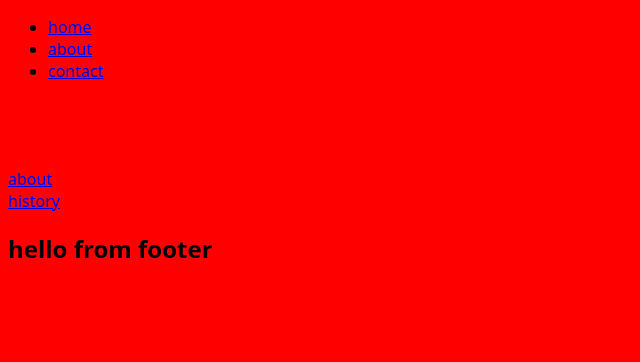
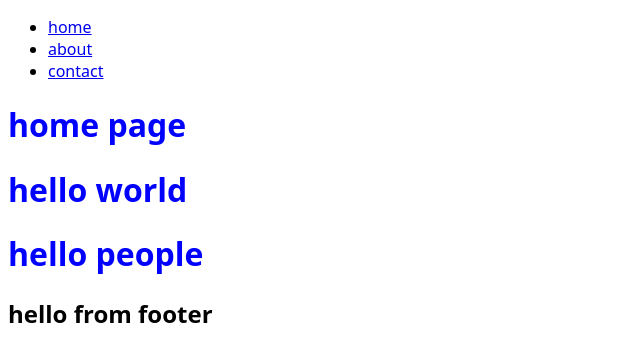
Before and after one commit to Fc0S4b/gatsbyTutorial, a Gatsby site: page / in a window 1280 px wide. Shown: the whole page, without its empty margins (0-640 px from the left). Built offline with nearby package versions, Linux system fonts and the light colour scheme; Gatsby itself is replaced by a stand-in of ours.

Commit message:
Css naming issues

```diff
--- a/src/components/Layout.css
+++ b/src/components/Layout.css
@@ -1,8 +1,16 @@
 
 body{
   font-family: system-ui, -apple-system, BlinkMacSystemFont, 'Segoe UI', Roboto, Oxygen, Ubuntu, Cantarell, 'Open Sans', 'Helvetica Neue', sans-serif;
-  background: red;
+
 }
 h1{
   color: blue;
 }
+
+.about-heading{
+  color: green;
+}
+
+.home-heading{
+  color: blue;
+}
--- a/src/pages/about.js
+++ b/src/pages/about.js
@@ -3,7 +3,9 @@ import Layout from "../components/Layout"
 const about = () => {
   return (
     <Layout>
-      <h1> Hello world!!!</h1>
+      <div className="about-heading">
+        <h1> about page</h1>
+      </div>
     </Layout>
   )
 }
--- a/src/pages/index.js
+++ b/src/pages/index.js
@@ -4,13 +4,10 @@ import Layout from "../components/Layout"
 export default function Home() {
   return (
     <Layout>
-      {/* inline style more specific, applies first */}
-      <h1 style={{ color: "red", textTransform: "center" }}> home page</h1>
-      <div>
-        <Link to="/about">about</Link>
-      </div>
-      <div>
-        <Link to="/company/history">history</Link>
+      <div className="home-heading">
+        <h1>home page</h1>
+        <h1>hello world</h1>
+        <h1>hello people</h1>
       </div>
     </Layout>
   )
```
